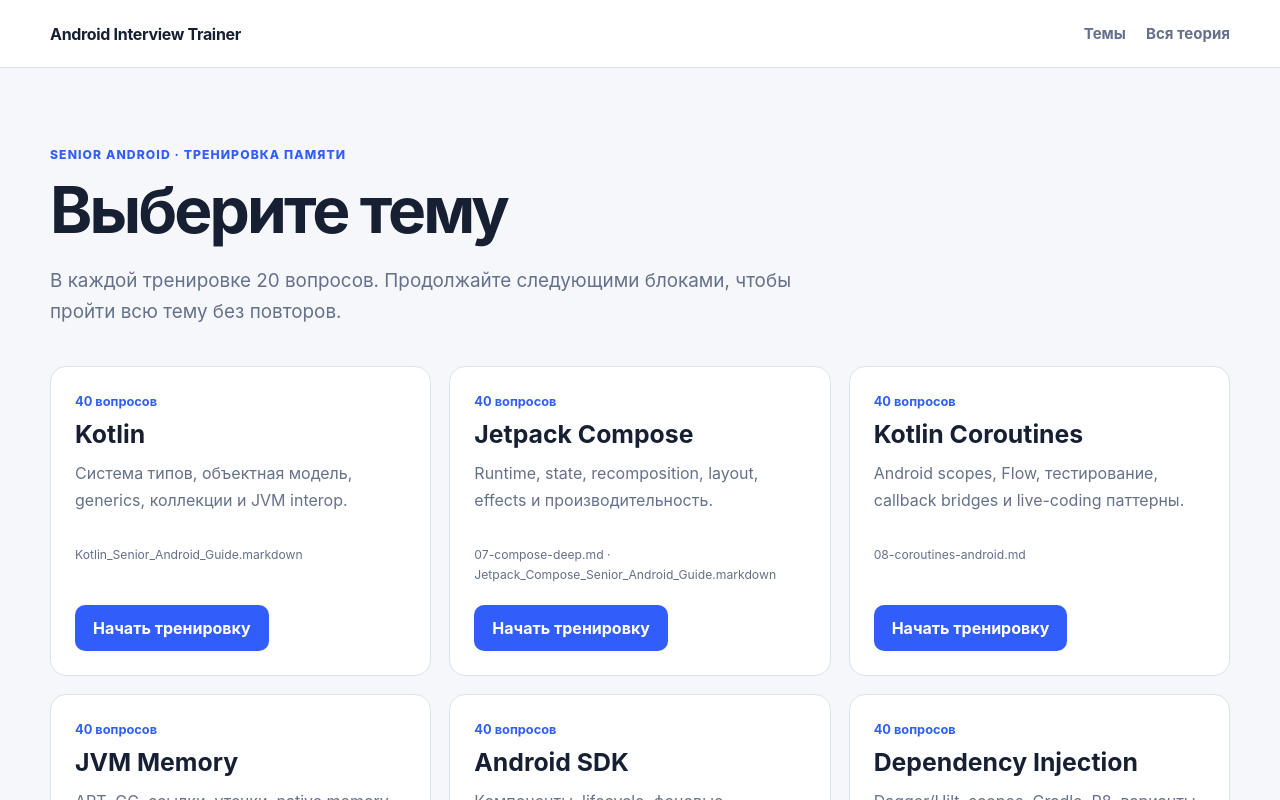
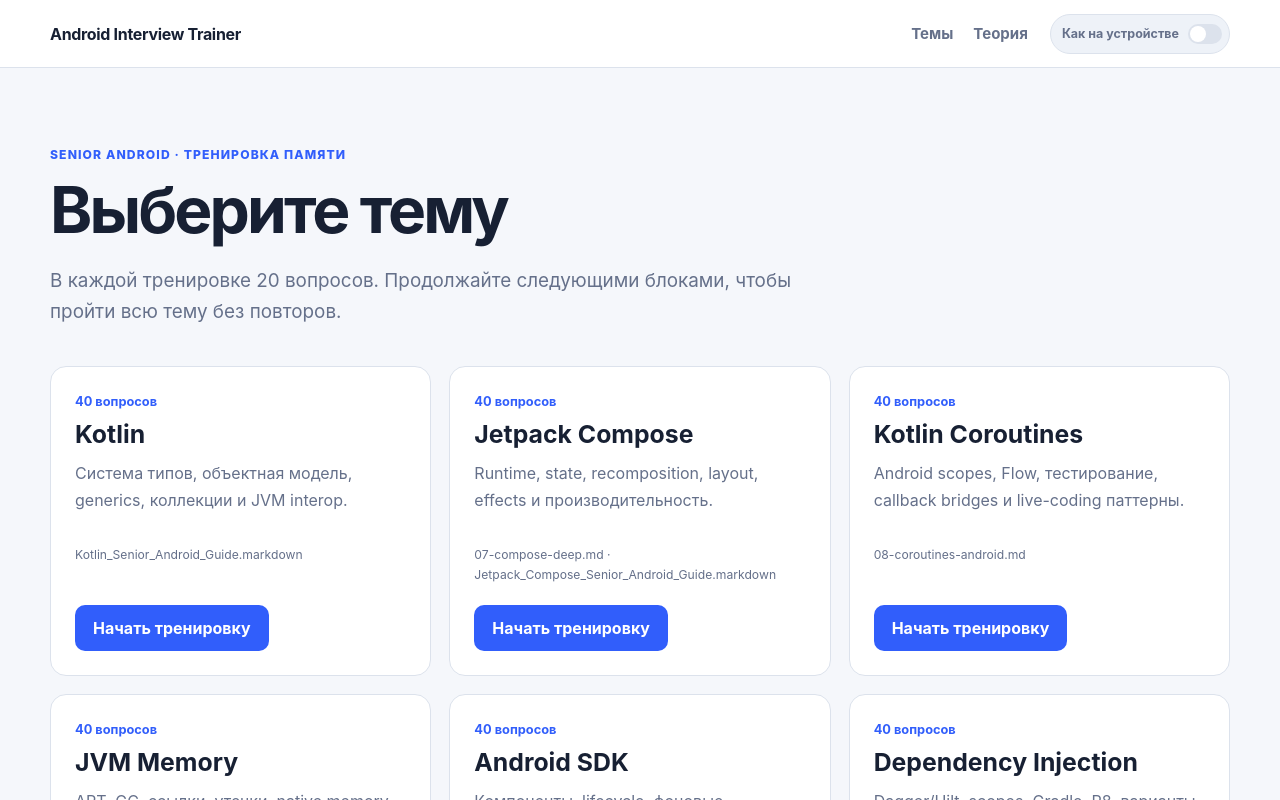
Before and after one commit to GreyLabsDev/android_dev_interview, a React (Vite) app in the folder web/: page / in a window 1280 px wide. Shown: the top 800 px of the page. Built offline with nearby package versions, Linux system fonts and the light colour scheme.

Commit message:
add theme support

```diff
--- a/web/src/App.css
+++ b/web/src/App.css
@@ -15,7 +15,7 @@
   align-items: center;
   justify-content: space-between;
   gap: 24px;
-  background: rgba(255, 255, 255, 0.94);
+  background: var(--header-bg);
   border-bottom: 1px solid var(--border);
   position: sticky;
   top: 0;
@@ -37,6 +37,54 @@
 .site-header nav a {
   color: var(--muted);
   font-size: 0.94rem;
+}
+
+.header-actions {
+  display: flex;
+  align-items: center;
+  gap: 22px;
+}
+
+.theme-toggle {
+  min-height: 40px;
+  padding: 5px 7px 5px 11px;
+  display: inline-flex;
+  align-items: center;
+  gap: 9px;
+  color: var(--muted);
+  background: var(--surface-soft);
+  border: 1px solid var(--border);
+  border-radius: 999px;
+  cursor: pointer;
+  font-size: 0.78rem;
+  font-weight: 700;
+}
+
+.switch-track {
+  width: 34px;
+  height: 20px;
+  padding: 2px;
+  display: block;
+  background: var(--border);
+  border-radius: 999px;
+  transition: background 0.18s ease;
+}
+
+.switch-thumb {
+  width: 16px;
+  height: 16px;
+  display: block;
+  background: var(--surface);
+  border-radius: 50%;
+  transition: transform 0.18s ease;
+}
+
+.theme-toggle[aria-checked="true"] .switch-track {
+  background: var(--accent);
+}
+
+.theme-toggle[aria-checked="true"] .switch-thumb {
+  transform: translateX(14px);
 }
 
 .brand {
@@ -148,7 +196,7 @@
 }
 
 .button-primary {
-  color: #fff;
+  color: var(--on-accent);
   background: var(--accent);
 }
 
@@ -159,7 +207,7 @@
 .button-secondary {
   color: var(--accent);
   background: var(--accent-soft);
-  border-color: #cdd9ff;
+  border-color: var(--accent-border);
 }
 
 .button-ghost {
@@ -240,8 +288,8 @@
 .explanation pre {
   padding: 18px;
   overflow: auto;
-  color: #e7edf9;
-  background: #172033;
+  color: var(--code-text);
+  background: var(--code-bg);
   border-radius: 12px;
   font-size: 0.88rem;
   line-height: 1.55;
@@ -283,15 +331,15 @@
 }
 
 .answer-correct {
-  color: #0c6644;
+  color: var(--success-text);
   background: var(--success-soft);
-  border-color: #74c7a6;
+  border-color: var(--success-border);
 }
 
 .answer-wrong {
-  color: #9e2739;
+  color: var(--danger-text);
   background: var(--danger-soft);
-  border-color: #e9a5ae;
+  border-color: var(--danger-border);
 }
 
 .answer-muted {
@@ -480,7 +528,7 @@
 
 .markdown-article p,
 .markdown-article li {
-  color: #344058;
+  color: var(--article-text);
   line-height: 1.75;
 }
 
@@ -527,9 +575,9 @@
   top: 8px;
   right: 8px;
   z-index: 1;
-  color: #dbe4f7;
-  background: #26324b;
-  border: 1px solid #44516b;
+  color: var(--code-text);
+  background: var(--code-control-bg);
+  border: 1px solid var(--code-control-border);
   border-radius: 7px;
   cursor: pointer;
   font-size: 0.72rem;
@@ -539,8 +587,8 @@
   margin: 0;
   padding: 42px 18px 18px;
   overflow-x: auto;
-  color: #e7edf9;
-  background: #172033;
+  color: var(--code-text);
+  background: var(--code-bg);
   border-radius: 12px;
   line-height: 1.6;
 }
@@ -588,19 +636,36 @@
   .site-header {
     min-height: 60px;
     padding: 10px 16px;
+    gap: 10px;
   }
 
   .brand {
-    max-width: 150px;
-    font-size: 0.88rem;
+    max-width: 100px;
+    font-size: 0.8rem;
+    line-height: 1.15;
+  }
+
+  .header-actions {
+    gap: 8px;
   }
 
   .site-header nav {
-    gap: 12px;
+    gap: 8px;
   }
 
   .site-header nav a {
-    font-size: 0.84rem;
+    font-size: 0.8rem;
+  }
+
+  .theme-toggle {
+    width: 40px;
+    min-height: 38px;
+    padding: 4px 3px;
+    justify-content: center;
+  }
+
+  .theme-label {
+    display: none;
   }
 
   .page,
--- /dev/null
+++ b/web/src/app/useThemeMode.ts
@@ -0,0 +1,27 @@
+import { useLayoutEffect, useState } from 'react'
+
+export type ThemeMode = 'system' | 'dark'
+
+const STORAGE_KEY = 'android-interview-trainer:theme'
+
+function initialMode(): ThemeMode {
+  return localStorage.getItem(STORAGE_KEY) === 'dark' ? 'dark' : 'system'
+}
+
+export function useThemeMode() {
+  const [mode, setMode] = useState<ThemeMode>(initialMode)
+
+  useLayoutEffect(() => {
+    if (mode === 'dark') {
+      document.documentElement.dataset.theme = 'dark'
+    } else {
+      delete document.documentElement.dataset.theme
+    }
+    localStorage.setItem(STORAGE_KEY, mode)
+  }, [mode])
+
+  return {
+    mode,
+    toggle: () => setMode((current) => (current === 'dark' ? 'system' : 'dark')),
+  }
+}
--- a/web/src/components/AppLayout.tsx
+++ b/web/src/components/AppLayout.tsx
@@ -1,8 +1,10 @@
 import { Link, Outlet } from 'react-router-dom'
 import { useTraining } from '../app/TrainingContext'
+import { useThemeMode } from '../app/useThemeMode'
 
 export function AppLayout() {
   const { reset } = useTraining()
+  const { mode, toggle } = useThemeMode()
 
   return (
     <div className="app-shell">
@@ -10,14 +12,36 @@
         <Link className="brand" to="/" onClick={reset}>
           Android Interview Trainer
         </Link>
+        <div className="header-actions">
           <nav aria-label="Основная навигация">
             <Link to="/" onClick={reset}>
               Темы
             </Link>
             <Link to="/theory" onClick={reset}>
-            Вся теория
+              Теория
             </Link>
           </nav>
+          <button
+            aria-checked={mode === 'dark'}
+            aria-label={
+              mode === 'dark'
+                ? 'Использовать тему устройства'
+                : 'Включить принудительную тёмную тему'
+            }
+            className="theme-toggle"
+            role="switch"
+            title={mode === 'dark' ? 'Тёмная тема' : 'Тема устройства'}
+            type="button"
+            onClick={toggle}
+          >
+            <span className="theme-label">
+              {mode === 'dark' ? 'Тёмная' : 'Как на устройстве'}
+            </span>
+            <span aria-hidden="true" className="switch-track">
+              <span className="switch-thumb" />
+            </span>
+          </button>
+        </div>
       </header>
       <main>
         <Outlet />
--- a/web/src/index.css
+++ b/web/src/index.css
@@ -1,9 +1,9 @@
 :root {
   font-family: Inter, ui-sans-serif, system-ui, -apple-system, BlinkMacSystemFont, "Segoe UI", sans-serif;
-  color: #172033;
-  background: #f5f7fb;
+  color-scheme: light;
   font-synthesis: none;
   text-rendering: optimizeLegibility;
+  --page-bg: #f5f7fb;
   --ink: #172033;
   --muted: #65708a;
   --surface: #ffffff;
@@ -17,8 +17,84 @@
   --danger: #c43d4f;
   --danger-soft: #fff0f2;
   --warning: #9a6500;
+  --header-bg: rgba(255, 255, 255, 0.94);
+  --on-accent: #ffffff;
+  --accent-border: #cdd9ff;
+  --code-bg: #172033;
+  --code-text: #e7edf9;
+  --code-control-bg: #26324b;
+  --code-control-border: #44516b;
+  --article-text: #344058;
+  --success-text: #0c6644;
+  --success-border: #74c7a6;
+  --danger-text: #9e2739;
+  --danger-border: #e9a5ae;
   --radius: 16px;
   --content: 1180px;
+  color: var(--ink);
+  background: var(--page-bg);
+}
+
+:root[data-theme="dark"] {
+  color-scheme: dark;
+  --page-bg: #0f1420;
+  --ink: #edf2ff;
+  --muted: #a9b3c9;
+  --surface: #171e2d;
+  --surface-soft: #212a3b;
+  --border: #303b50;
+  --accent: #8ca8ff;
+  --accent-strong: #b1c2ff;
+  --accent-soft: #1f315f;
+  --success: #65d6a5;
+  --success-soft: #12382c;
+  --danger: #ff98a7;
+  --danger-soft: #451d26;
+  --warning: #f2c76e;
+  --header-bg: rgba(15, 20, 32, 0.94);
+  --on-accent: #ffffff;
+  --accent-border: #4a67b8;
+  --code-bg: #090d16;
+  --code-text: #e7edf9;
+  --code-control-bg: #26324b;
+  --code-control-border: #52617d;
+  --article-text: #c6d0e3;
+  --success-text: #95e6c4;
+  --success-border: #347d62;
+  --danger-text: #ffb2bd;
+  --danger-border: #8d4551;
+}
+
+@media (prefers-color-scheme: dark) {
+  :root:not([data-theme]) {
+    color-scheme: dark;
+    --page-bg: #0f1420;
+    --ink: #edf2ff;
+    --muted: #a9b3c9;
+    --surface: #171e2d;
+    --surface-soft: #212a3b;
+    --border: #303b50;
+    --accent: #8ca8ff;
+    --accent-strong: #b1c2ff;
+    --accent-soft: #1f315f;
+    --success: #65d6a5;
+    --success-soft: #12382c;
+    --danger: #ff98a7;
+    --danger-soft: #451d26;
+    --warning: #f2c76e;
+    --header-bg: rgba(15, 20, 32, 0.94);
+    --on-accent: #ffffff;
+    --accent-border: #4a67b8;
+    --code-bg: #090d16;
+    --code-text: #e7edf9;
+    --code-control-bg: #26324b;
+    --code-control-border: #52617d;
+    --article-text: #c6d0e3;
+    --success-text: #95e6c4;
+    --success-border: #347d62;
+    --danger-text: #ffb2bd;
+    --danger-border: #8d4551;
+  }
 }
 
 * {
@@ -33,6 +109,8 @@
   margin: 0;
   min-width: 320px;
   min-height: 100vh;
+  color: var(--ink);
+  background: var(--page-bg);
 }
 
 button,
```
Also changed, not shown: web/playwright.config.ts (+6 -3 lines), 1 other file (tests, documents, lock files or other folders). Lines whose indentation alone changed are shown as unchanged.
